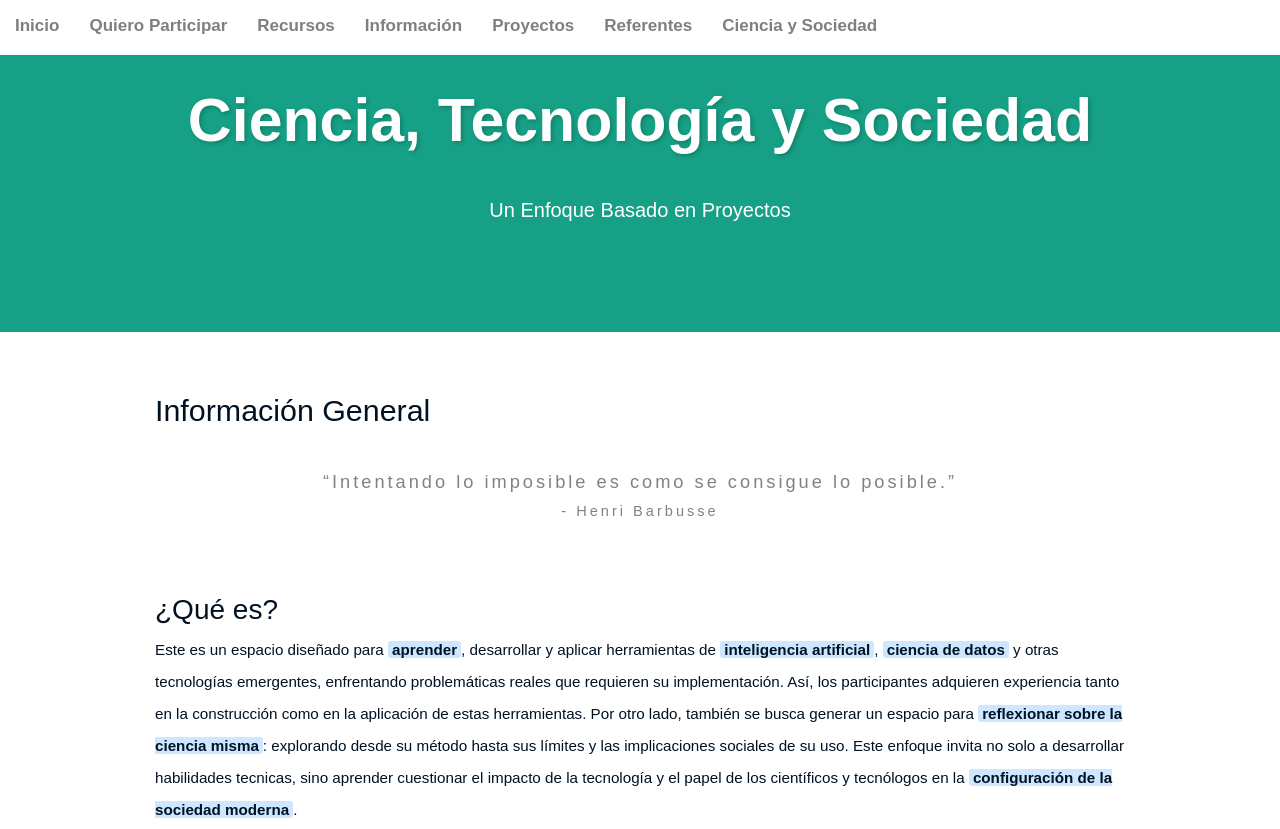
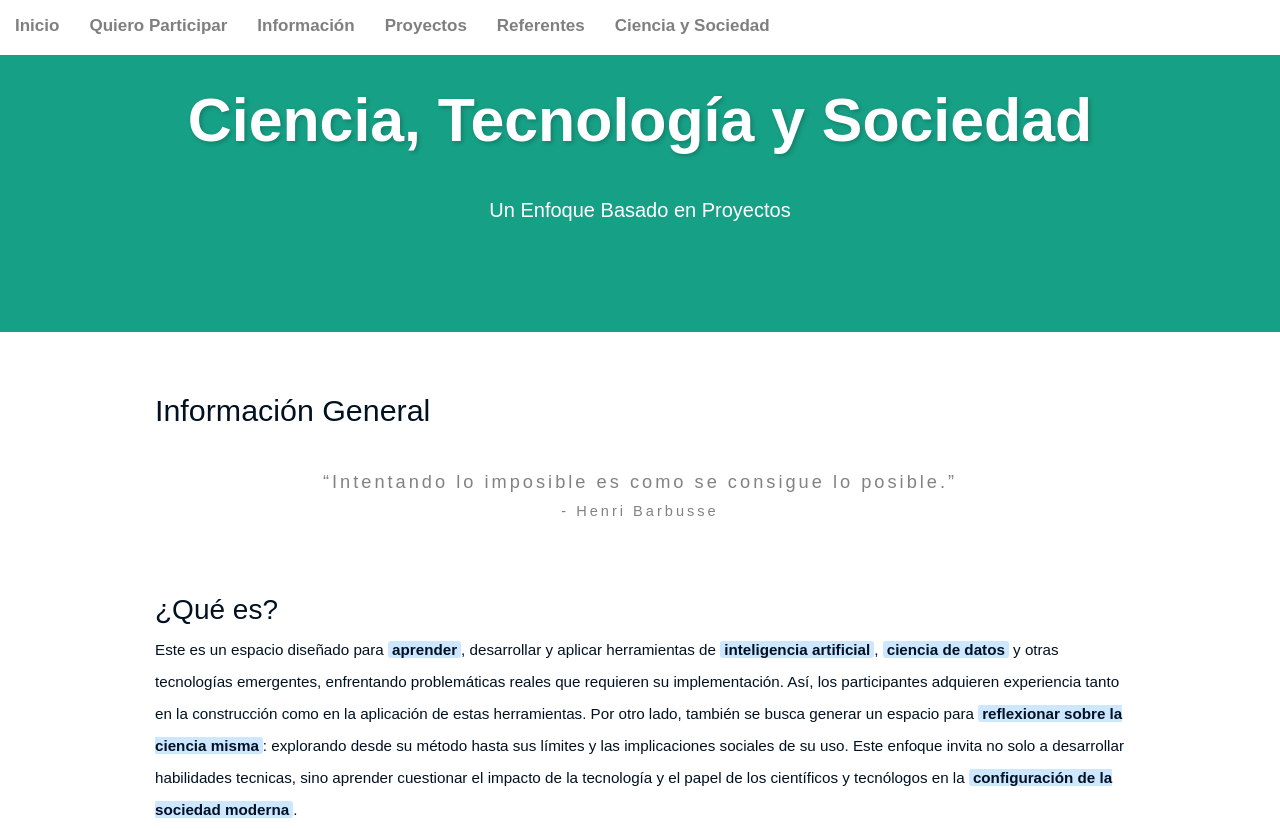
Before and after one commit to MathUPTC/mathapp-eleventy, an Eleventy site: page src/index.njk in a window 1280 px wide. Shown: the top 829 px of the page. Built offline with nearby package versions, Linux system fonts and the light colour scheme; Eleventy itself is replaced by a stand-in of ours; files that its build step writes are made by us from their sources.

Commit message:
quitar recursos

```diff
--- a/src/_data/tareas.json
+++ /dev/null
@@ -1,261 +0,0 @@
-{
-  "items": [
-    {
-      "id": "fundamentos-de-programacion",
-      "titulo": "Fundamentos de Programación",
-      "descripcion": "Aprende los conceptos básicos de programación utilizando Python.",
-      "recursos": [
-        {
-          "nombre": " Aprende Python - Curso completo para principiantes",
-          "url": "https://www.youtube.com/watch?v=rfscVS0vtbw"
-        },
-        {
-          "nombre": " Aprende Python - Curso de Python desde Cero ",
-          "url": "https://www.youtube.com/watch?v=DLikpfc64cA"
-        },
-        {
-          "nombre": "El libro de python",
-          "url": "https://ellibrodepython.com/"
-        },
-        {
-          "nombre": "Documentación oficial de python",
-          "url": "https://docs.python.org/3/tutorial/index.html"
-        }
-      ],
-      "tareas": [
-        "Instalar Python y editor de codigo (Recomendación: VisualStudio Code)",
-        "Comprender variables, tipos de datos y estructuras básicas",
-        "Escribir funciones simples y utilizarlas",
-        "Usar condicionales y bucles para controlar el flujo del programa"
-      ],
-      "proyectos": [
-        "Desarrollar una calculadora básica en Python",
-        "Crear un juego de adivinanza de números"
-      ]
-    },
-    {
-      "id": "entornos-virtuales",
-      "titulo": "Entornos Virtuales",
-      "descripcion": "Aprende a crear y gestionar entornos virtuales para proyectos en Python.",
-      "recursos": [
-        {
-          "nombre": "Instalar Gitbash en Windows",
-          "url": "https://www.youtube.com/watch?v=HGg4a9bFNIk&t=116s"
-        },
-        {
-          "nombre": "Comandos Básicos y Linux",
-          "url": "https://www.youtube.com/watch?v=L906Kti3gzE"
-        },
-        {
-          "nombre": "Comandos Básicos",
-          "url": "https://www.youtube.com/watch?v=BZN7Tqeu8eA"
-        },
-        {
-          "nombre": "Que son los entornos virtuales",
-          "url": "https://www.youtube.com/watch?v=FA6d9f_bs_Q"
-        },
-        {
-          "nombre": " Por qué y cómo crear Ambientes Virtuales de Python usando venv y conda ",
-          "url": "https://www.youtube.com/watch?v=pSiPhHBw9yo"
-        }
-      ],
-      "tareas": [
-        "Instalar Gitbash y usar comandos básicos",
-        "Aprender uso básico de Consola de comandos (GitBash)",
-        "Instalar Anaconda o Virtualenv y comprender su uso",
-        "Crear y activar un entorno virtual",
-        "Gestionar paquetes dentro del entorno virtual",
-        "Desactivar y eliminar entornos virtuales cuando sea necesario"
-      ],
-      "proyectos": [
-        "Configurar un entorno virtual para un proyecto de análisis de datos",
-        "Preparar un entorno para el desarrollo web con Flask o Django"
-      ]
-    },
-    {
-      "id": "control-de-versiones",
-      "titulo": "Control de Versiones con Git y GitHub",
-      "descripcion": "Domina el uso de Git y GitHub para gestionar proyectos y colaborar.",
-      "recursos": [
-        {
-          "nombre": "Aprender Git",
-          "url": "https://www.youtube.com/watch?v=VdGzPZ31ts8"
-        },
-        {
-          "nombre": "Curso Completo Git",
-          "url": "https://www.youtube.com/watch?v=3GymExBkKjE"
-        },
-        {
-          "nombre": "Git y Github para principantes",
-          "url": "https://www.youtube.com/watch?v=RGOj5yH7evk"
-        }
-      ],
-      "tareas": [
-        "Instalar Git y configurar el entorno",
-        "Crear un repositorio en GitHub",
-        "Aprender los comandos básicos de Git (commit, push, pull)",
-        "Gestionar ramas en Git y fusionarlas"
-      ],
-
-      "proyectos": [
-        "Crear un repositorio en GitHub y versionar un proyecto personal",
-        "Colaborar en un repositorio de código abierto mediante forks y pull requests"
-      ]
-    },
-    {
-      "id": "fundamentos-matematicos",
-      "titulo": "Fundamentos Matemáticos para Ciencia de Datos",
-      "descripcion": "Refuerza tus conocimientos matemáticos clave para la ciencia de datos.",
-      "recursos": [
-        {
-          "nombre": "Estadística y probablididad básica",
-          "url": "https://es.khanacademy.org/math/probability"
-        },
-        {
-          "nombre": "Precálculo",
-          "url": "https://es.khanacademy.org/math/precalculus"
-        },
-        {
-          "nombre": "Álgebra lineal",
-          "url": "https://es.khanacademy.org/math/linear-algebra"
-        },
-        {
-          "nombre": "Lista de reproducción matemáticas básica",
-          "url": "https://www.youtube.com/watch?v=i7vOAcUo5iA&list=PLWKjhJtqVAbl5SlE6aBHzUVZ1e6q1Wz0v"
-        },
-        {
-          "nombre": "Matemáticas para Machine Learning",
-          "url": "https://www.youtube.com/watch?v=1VSZtNYMntM"
-        }
-      ],
-      "tareas": [
-        "Repasar álgebra lineal (vectores, matrices)",
-        "Estudiar probabilidad y estadísticas básicas",
-        "Familiarizarte con la teoría de funciones y series",
-        "Entender los fundamentos de cálculo"
-      ],
-
-      "proyectos": [
-        "Implementar operaciones de álgebra lineal con NumPy",
-        "Realizar un análisis estadístico básico en Python con datos reales"
-      ]
-    },
-    {
-      "id": "introduccion-al-analisis-de-datos",
-      "titulo": "Introducción al Análisis de Datos",
-      "descripcion": "Aprende a explorar y analizar datos con herramientas como Pandas.",
-      "recursos": [
-        {
-          "nombre": "Análisis de datos con Python",
-          "url": "https://www.youtube.com/watch?v=r-uOLxNrNk8"
-        },
-        {
-          "nombre": "Python para análisis de datos",
-          "url": "https://www.youtube.com/watch?v=wUSDVGivd-8&t=2s"
-        },
-        {
-          "nombre": "Análisis exploratorio de datos con Pandas",
-          "url": "https://www.youtube.com/watch?v=xi0vhXFPegw"
-        },
-        {
-          "nombre": "Python, Numpy, Pandas",
-          "url": "https://www.youtube.com/watch?v=GPVsHOlRBBI"
-        }
-      ],
-      "tareas": [
-        "Cargar y limpiar conjuntos de datos",
-        "Realizar análisis descriptivo (promedios, medianas, desviaciones)",
-        "Trabajar con series temporales",
-        "Visualizar datos con bibliotecas como Matplotlib"
-      ],
-      "proyectos": [
-        "Cargar, limpiar y analizar un conjunto de datos de Kaggle con Pandas",
-        "Visualizar datos con Matplotlib y Seaborn para encontrar patrones"
-      ]
-    },
-    {
-      "id": "sql-y-bases-de-datos",
-      "titulo": "SQL y Bases de Datos",
-      "descripcion": "Aprende a interactuar con bases de datos usando SQL.",
-      "recursos": [
-        {
-          "nombre": "Curso SQL y bases de datos",
-          "url": "https://www.youtube.com/watch?v=OuJerKzV5T0"
-        },
-        {
-          "nombre": "Curso SQL",
-          "url": "https://www.youtube.com/watch?v=DFg1V-rO6Pg"
-        },
-        {
-          "nombre": "SQL para análisis de datos",
-          "url": "https://www.youtube.com/watch?v=7mz73uXD9DA"
-        }
-      ],
-      "tareas": [
-        "Aprender comandos básicos de SQL (SELECT, INSERT, UPDATE, DELETE)",
-        "Diseñar una base de datos relacional",
-        "Realizar consultas avanzadas (JOINs, subconsultas)",
-        "Optimizar consultas SQL"
-      ],
-      "proyectos": [
-        "Diseñar y crear una base de datos relacional para gestionar ventas",
-        "Construir consultas avanzadas en SQL para extraer información relevante"
-      ]
-    },
-    {
-      "id": "fundamentos-de-machine-learning",
-      "titulo": "Fundamentos de Machine Learning",
-      "descripcion": "Introduce los conceptos clave del aprendizaje automático y sus aplicaciones.",
-      "recursos": [
-        {
-          "nombre": "Que es Machine Learning",
-          "url": "https://www.youtube.com/watch?v=xrQ1YH0PnrM"
-        },
-        {
-          "nombre": "Principales Algoritmos de Machine Learning",
-          "url": "https://www.youtube.com/watch?v=E0Hmnixke2g"
-        },
-        {
-          "nombre": "Curso de Machine Learning",
-          "url": "https://www.youtube.com/watch?v=i_LwzRVP7bg&list=PLWKjhJtqVAblStefaz_YOVpDWqcRScc2s&index=1"
-        }
-      ],
-      "tareas": [
-        "Estudiar los tipos de aprendizaje (supervisado, no supervisado)",
-        "Implementar un modelo básico de regresión lineal",
-        "Aprender sobre overfitting y underfitting",
-        "Evaluar modelos de Machine Learning"
-      ],
-
-      "proyectos": [
-        "Entrenar un modelo de regresión lineal en Scikit-Learn con datos reales",
-        "Implementar un clasificador de imágenes usando k-NN"
-      ]
-    },
-    {
-      "id": "aspectos-criticos-y-eticos",
-      "titulo": "Aspectos Críticos y Éticos en Ciencia de Datos",
-      "descripcion": "Comprende las implicaciones éticas y sociales de los modelos de datos.",
-      "recursos": [
-        {
-          "nombre": "Etica de la Inteligencia Artificial y Robótica",
-          "url": "https://plato.stanford.edu/entries/ethics-ai/"
-        },
-        {
-          "nombre": "Introducción al sesgo en Machine Learning.",
-          "url": "https://www.youtube.com/watch?v=59bMh59JQDo"
-        }
-      ],
-      "tareas": [
-        "Estudiar el sesgo en los datos y en los modelos",
-        "Comprender la privacidad y protección de datos",
-        "Discutir la responsabilidad ética de los científicos de datos",
-        "Evaluar el impacto social de las decisiones basadas en datos"
-      ],
-      "proyectos": [
-        "Analizar el sesgo en un conjunto de datos público y documentar hallazgos",
-        "Aplicar herramientas de fairness en modelos de Machine Learning para evaluar su impacto"
-      ]
-    }
-  ]
-}
--- a/src/_includes/nav.njk
+++ b/src/_includes/nav.njk
@@ -13,9 +13,7 @@
             <li class="nav-item">
                 <a class="nav-link" href="{{ '/participar/' | url }}">Quiero Participar</a>
             </li>
-            <li class="nav-item">
-                <a class="nav-link" href="{{ '/recursos/' | url }}">Recursos</a>
-            </li>
+
             <li class="nav-item">
                 <a class="nav-link" href="{{ '/sobre/' | url }}">Información</a>
             </li>
```
Also changed, not shown: src/ruta-aprendizajeDS.njk (deleted, +0 -92 lines), src/tareasDS.njk (deleted, +0 -51 lines).
